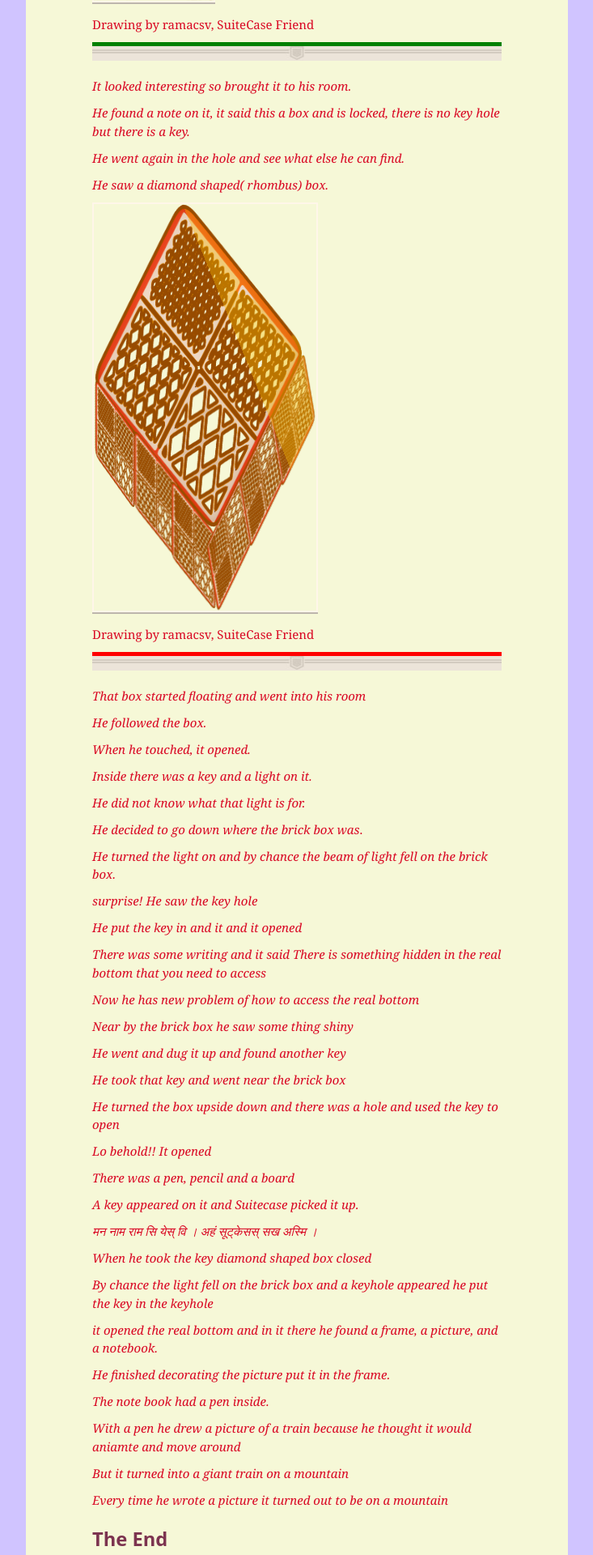
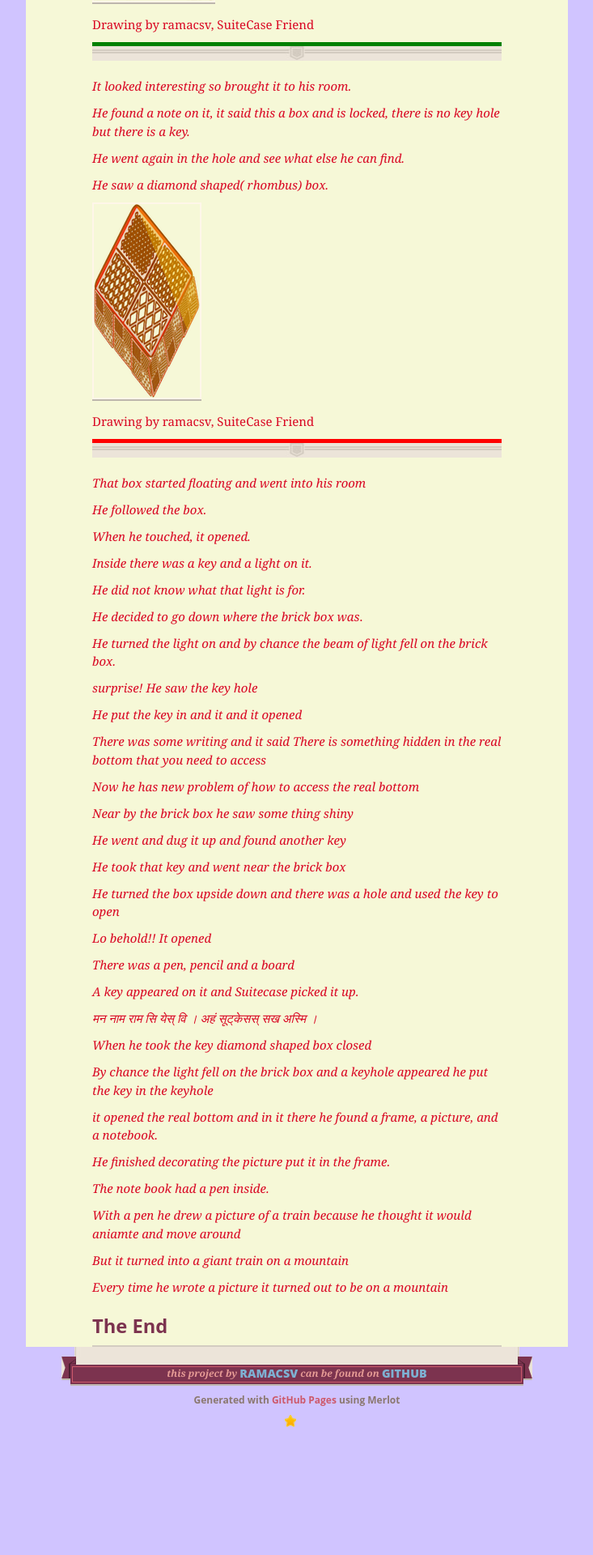
Before and after one commit to Ramacsv/suitecasekey, a Jekyll site: the page built from index.md, in a window 1280 px wide. Shown: the part 917-2837 px from the top of the page at 81% size, without its empty margins (273-1006 px from the left). Built offline with Jekyll 4.4.1, drawn with Linux system fonts in a browser that asks for light colours; our own code applies the rules of GitHub Pages for plain Markdown files; after the commit the page ends 2733 px from its top, so only the background shows below that.

Commit message:
Update index.md

```diff
--- a/index.md
+++ b/index.md
@@ -36,7 +36,7 @@ _He went again in the hole and see what else he can find._
 
 _He saw a diamond shaped(   rhombus) box._
 
-![alt Bridge](assets/images/diamondbox-2.png "Diamond/Rhombus shape Box")
+![alt Bridge](assets/images/diamondbox-3.png "Diamond/Rhombus shape Box")
 
 <b>Drawing by ramacsv, SuiteCase Friend</b>
 <hr style="border-top:5px solid Red">
```
